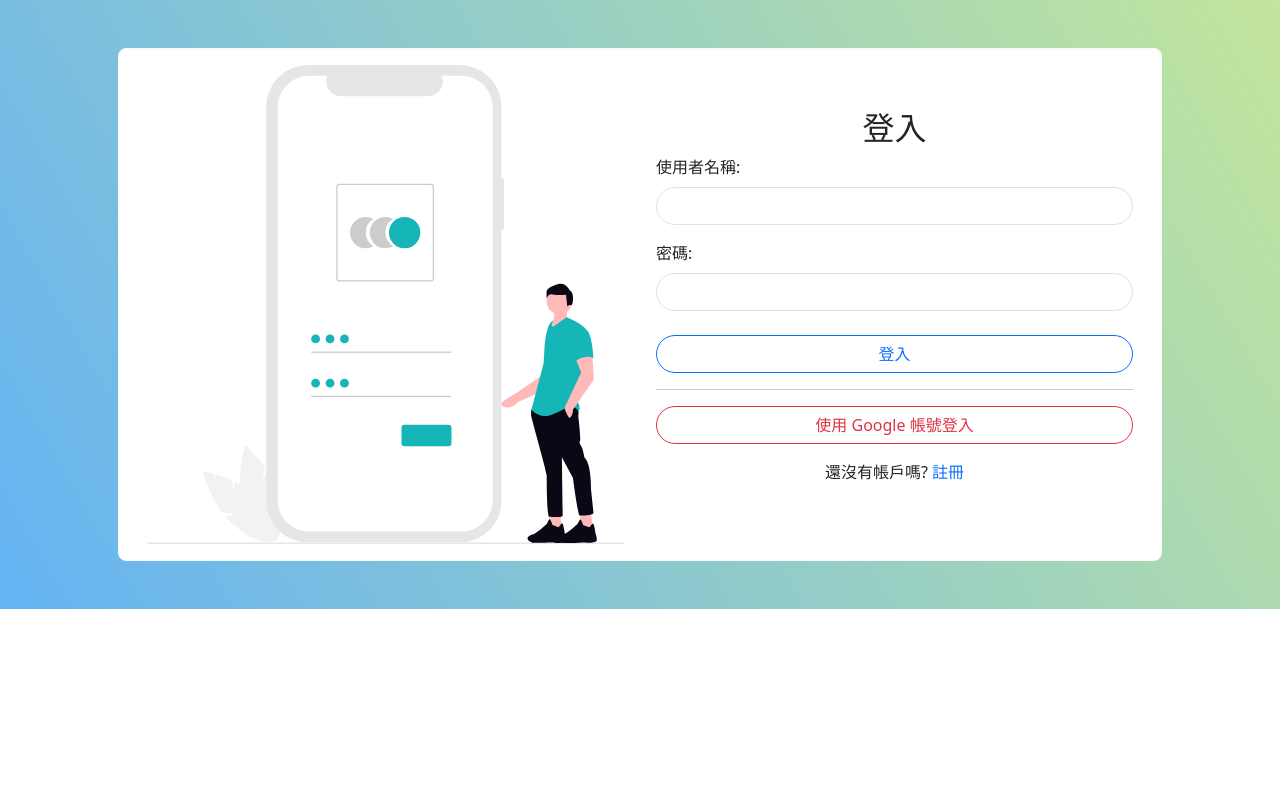
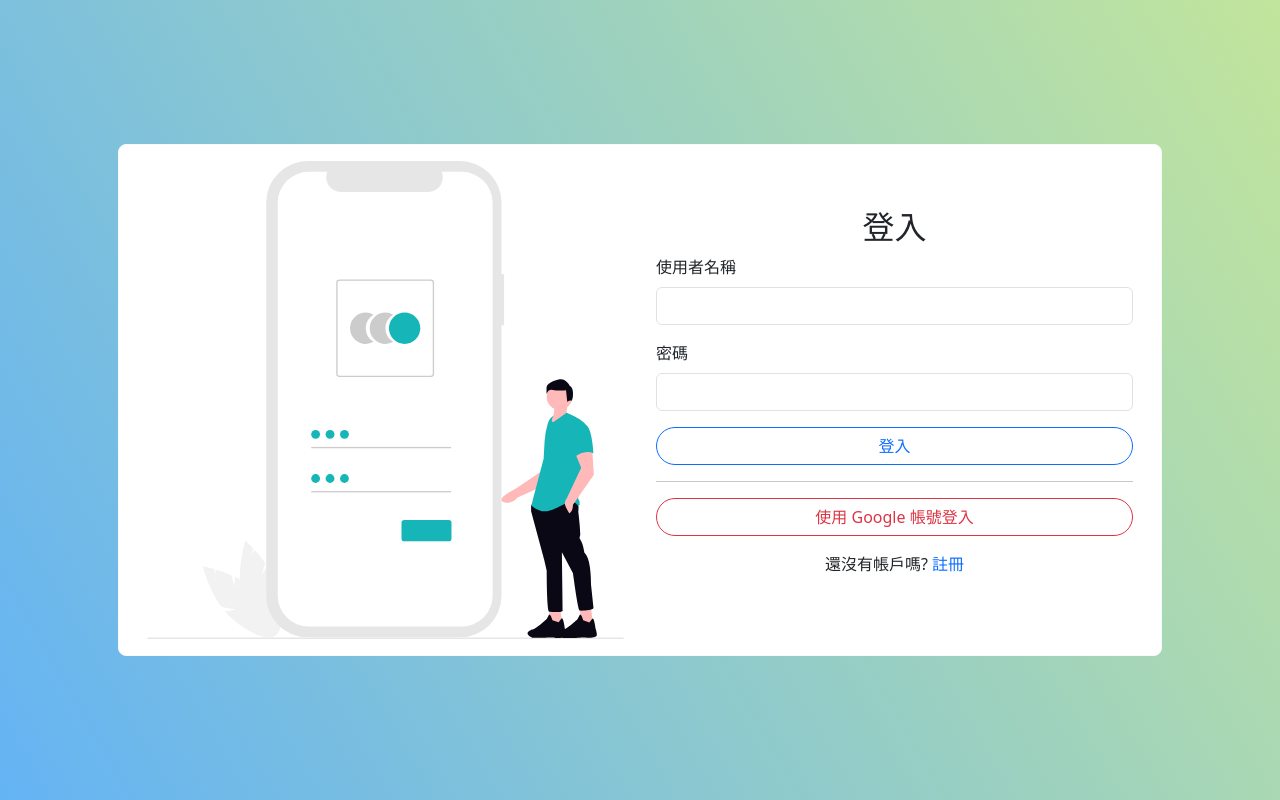
Before and after one commit to code8la888/helix-app, a React (Vite) app in the folder client/: page /login in a window 1280 px wide. Built offline with nearby package versions, Linux system fonts and the light colour scheme; no server answers.

Commit message:
refactor(LoginPage): restructure code with utility functions, custom hooks, and reusable components

```diff
--- a/client/src/pages/LoginPage.jsx
+++ b/client/src/pages/LoginPage.jsx
@@ -3,20 +3,18 @@ import { useNavigate, useLocation, Link } from "react-router-dom";
 import { useDispatch } from "react-redux";
 import { fetchUser } from "../actions/index";
 import axios from "axios";
+import { toast } from "react-toastify";
+import { useFormValidation } from "../hooks/useFormValidation";
+import InputField from "../components/InputField";
 
 export default function LoginPage() {
   const [userinfo, setUserInfo] = useState({ username: "", password: "" });
-  const [error, setError] = useState("");
-  const [success, setSuccess] = useState("");
   const [loading, setLoading] = useState(false);
-  const [validated, setValidated] = useState(false);
-
+  const { validated, validateForm } = useFormValidation();
   const dispatch = useDispatch();
   const navigate = useNavigate();
   const location = useLocation();
-
   const from = location.state?.from?.pathname || "/strains/index";
-  console.log(from);
 
   const handleChange = (event) => {
     const { name, value } = event.target;
@@ -25,19 +23,8 @@ export default function LoginPage() {
 
   const handleLogin = async (event) => {
     event.preventDefault();
-
-    const form = event.currentTarget;
-    if (form.checkValidity() === false) {
-      event.stopPropagation();
-      setValidated(true);
-      return;
-    }
-
-    setValidated(true);
-    setError("");
-    setSuccess("");
+    if (!validateForm(event)) return;
     setLoading(true);
-
     try {
       const res = await axios.post(`/api/login`, userinfo, {
         headers: {
@@ -47,22 +34,22 @@ export default function LoginPage() {
 
       if (res.data.success) {
         dispatch(fetchUser());
-        setSuccess(res.data.message || "登入成功！");
+        toast.success("歡迎回來!");
         setTimeout(() => {
           navigate(from, { replace: true });
-        }, 1000);
+        }, 500);
       }
     } catch (error) {
       if (error.response) {
-        setError(error.response.data.message || "登入失敗，請稍後再試！");
+        toast.error(error.response.data.message || "登入失敗，請稍後再試！");
         setTimeout(() => {
           window.location.href = "/login";
-        }, 1000);
+        }, 1500);
       } else {
-        setError("伺服器無回應或發生錯誤，請稍後再試。");
+        toast.error("伺服器無回應或發生錯誤，請稍後再試。");
         setTimeout(() => {
           window.location.href = "/login";
-        }, 3000);
+        }, 1500);
       }
     } finally {
       setLoading(false);
@@ -76,45 +63,25 @@ export default function LoginPage() {
   };
 
   return (
-    <>
-      {success && (
-        <div
-          className="alert alert-success position-fixed top-0 start-50 translate-middle-x"
-          role="alert"
-          style={{ zIndex: 1050, marginTop: "20px" }}
-        >
-          {success}
-        </div>
-      )}
-
-      {error && (
-        <div
-          className="alert alert-danger position-fixed top-0 start-50 translate-middle-x"
-          role="alert"
-          style={{ zIndex: 1050, marginTop: "20px" }}
-        >
-          {error}
-        </div>
-      )}
-
     <div
       className="d-flex justify-content-center align-items-center"
       style={{
+        minHeight: "100vh",
         backgroundImage: "linear-gradient(60deg, #64b3f4 0%, #c2e59c 100%)",
       }}
     >
       <div className="container">
         <div className="row justify-content-center p-5">
-            <div class="card border-light rounded-3">
-              <div class="row g-0 align-items-center">
-                <div class="col-md-6">
+          <div className="card border-light rounded-3">
+            <div className="row g-0 align-items-center">
+              <div className="col-md-6">
                 <img
                   src="../../public/undraw_access-account_aydp.svg"
                   alt="..."
                   className="img-fluid rounded-starts p-3"
                 />
               </div>
-                <div class="col-md-6">
+              <div className="col-md-6">
                 <div className="card-body">
                   <h2 className="card-title text-center">登入</h2>
                   <form
@@ -123,37 +90,25 @@ export default function LoginPage() {
                       validated ? "was-validated" : ""
                     }`}
                   >
-                      <div className="mb-3">
-                        <label className="form-label" htmlFor="username">
-                          使用者名稱:
-                        </label>
-                        <input
-                          className="form-control rounded-pill"
-                          type="text"
+                    <InputField
+                      label="使用者名稱"
                       id="username"
                       name="username"
                       value={userinfo.username}
                       onChange={handleChange}
-                          required
+                      autoComplete="username"
                     />
-                        <div className="valid-feedback">looks good</div>
-                      </div>
 
-                      <div className="mb-4">
-                        <label className="form-label" htmlFor="password">
-                          密碼:
-                        </label>
-                        <input
-                          className="form-control rounded-pill"
+                    <InputField
+                      label="密碼"
                       type="password"
                       id="password"
                       name="password"
                       value={userinfo.password}
                       onChange={handleChange}
-                          required
+                      autoComplete="current-password"
                     />
-                        <div className="valid-feedback">looks good</div>
-                      </div>
+
                     <div className="d-grid gap-2">
                       <button
                         className="btn btn-block rounded-pill btn-outline-primary"
@@ -187,6 +142,5 @@ export default function LoginPage() {
         </div>
       </div>
     </div>
-    </>
   );
 }
```
Lines whose indentation alone changed are shown as unchanged.
